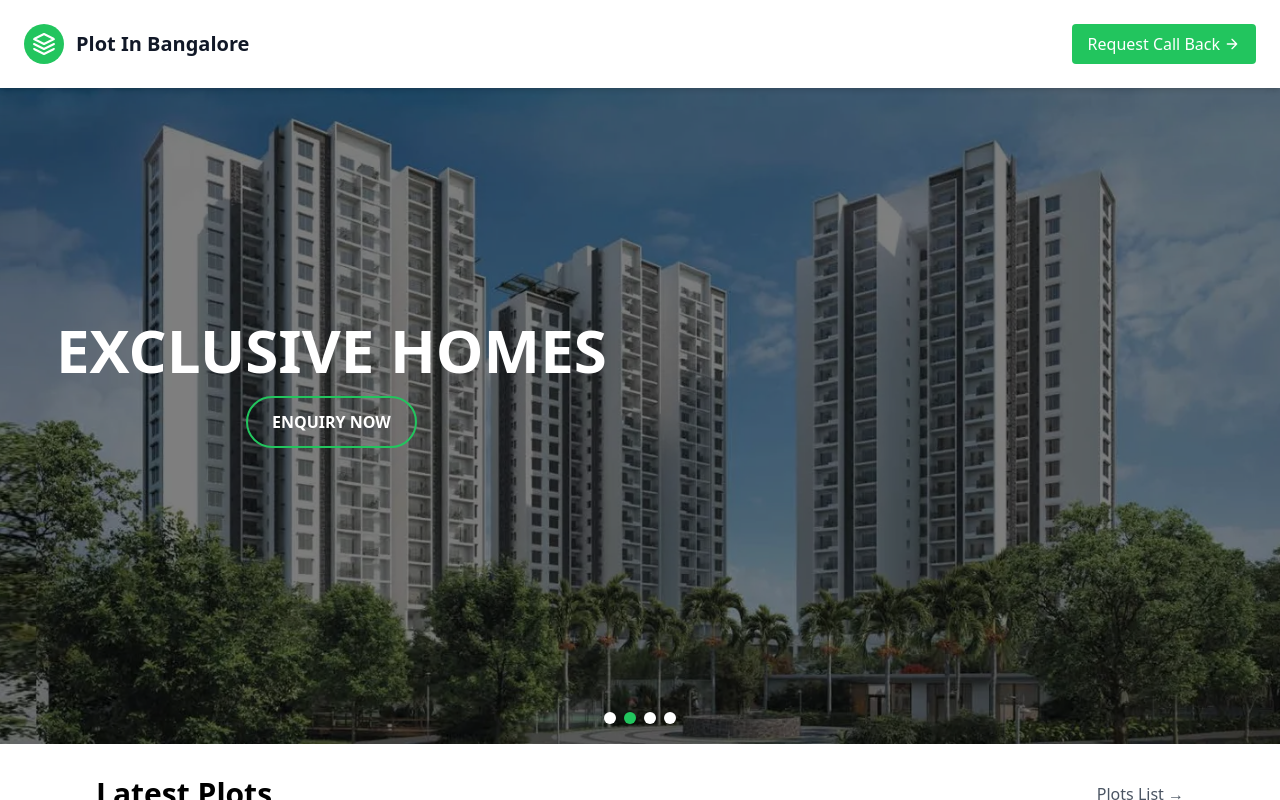
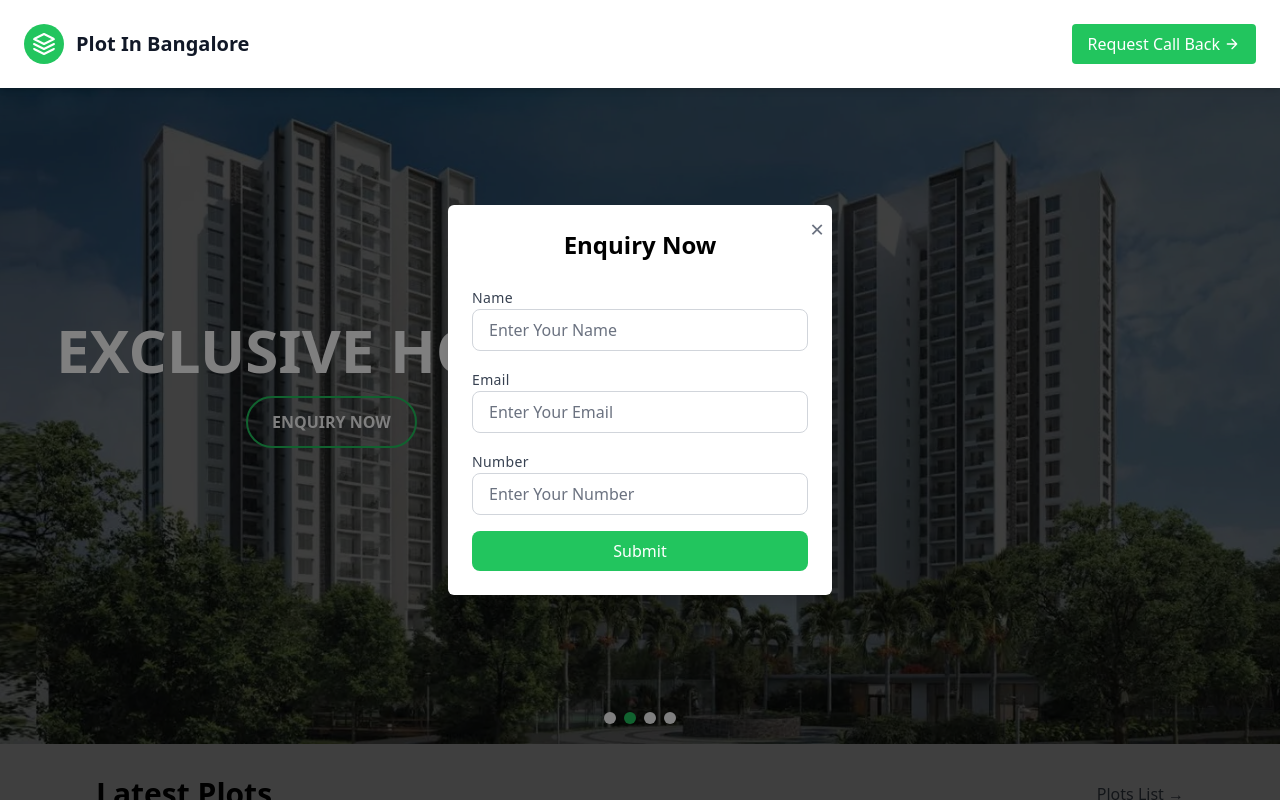
Before and after one commit to chandanmarkanthony/Plotsinbanglore, a React (Create React App) app: page / in a window 1280 px wide. Both pictures are taken after a click on the button "Request Call Back". Shown: the top 800 px of the page. Built offline with nearby package versions, Linux system fonts and the light colour scheme; no server answers.

Commit message:
banner modal

```diff
--- a/src/App.js
+++ b/src/App.js
@@ -8,13 +8,14 @@ import PropertyDetails from './PropertyPages/PropertyDetails';
 
 function App() {
   const  [propertyId,setPropertyId]=useState("")
+  const [isModalOpen, setIsModalOpen] = useState(false);
   return (
     <Router>
 
       <Routes>
         <Route path="/" element={
-          <> <Navbar />
-            <BannerMain />
+          <> <Navbar isModalOpen= {isModalOpen} setIsModalOpen={setIsModalOpen} />
+            <BannerMain isModalOpen= {isModalOpen} setIsModalOpen={setIsModalOpen}/>
             <Plotslist setPropertyId={setPropertyId} />
             <Footer />
           </>
--- a/src/BannerMain.jsx
+++ b/src/BannerMain.jsx
@@ -4,13 +4,13 @@ import banner2 from './Assets/Images/Godrej-Ananda-main-banner.webp';
 import banner3 from './Assets/Images/Godrej-Celeste-Banner.webp';
 import banner4 from './Assets/Images/Godrej-main-banner.webp';
 import Model from "../src/enquirymodel"
-function BannerMain() {
+function BannerMain({isModalOpen, setIsModalOpen}) {
   const [currentIndex, setCurrentIndex] = useState(0);
   const [fade, setFade] = useState(true);
 
   const images = [banner1, banner2, banner3, banner4];
   const titles = ["SHRIRAM PROPERTIES", "EXCLUSIVE HOMES", "LUXURY LIVING", "EXCLUSIVE HOMES"];
-  const [isModalOpen, setIsModalOpen] = useState(false);
+
 
   useEffect(() => {
     const interval = setInterval(() => {
--- a/src/Navbar.jsx
+++ b/src/Navbar.jsx
@@ -1,6 +1,8 @@
 import React, { useState } from 'react';
+import Model from "./enquirymodel";
 
-function Navbar() {
+function Navbar({isModalOpen, setIsModalOpen}) {
+
 
 
     return (
@@ -17,7 +19,8 @@ function Navbar() {
 
                     </div>
                     <span className='md:mr-auto'></span>
-                    <button className="hidden md:flex w-full md:w-auto bg-green-500 text-white border-0 py-2 px-4 focus:outline-none hover:bg-green-600 rounded mt-4 md:mt-0  items-center justify-center">
+                    <button className="hidden md:flex w-full md:w-auto bg-green-500 text-white border-0 py-2 px-4 focus:outline-none hover:bg-green-600 rounded mt-4 md:mt-0  items-center justify-center"
+                    onClick={() => setIsModalOpen(true)}>
                         Request Call Back
                         <svg fill="none" stroke="currentColor" strokeLinecap="round" strokeLinejoin="round" strokeWidth="2" className="w-4 h-4 ml-1" viewBox="0 0 24 24">
                             <path d="M5 12h14M12 5l7 7-7 7"></path>
@@ -25,6 +28,10 @@ function Navbar() {
                     </button>
                 </div>
             </header>
+            <Model
+            isOpen={isModalOpen}
+            onClose={() => setIsModalOpen(false)}
+            onSubmit={() => setIsModalOpen(false)} />
         </div>
     );
 }
--- a/src/enquirymodel.js
+++ b/src/enquirymodel.js
@@ -8,7 +8,6 @@ const Modal = ({ isOpen, onClose, onSubmit }) => {
     name: '',
     email: '',
     phone: '',
-
   });
 
   const handleChange = (e) => {
@@ -19,79 +18,81 @@ const Modal = ({ isOpen, onClose, onSubmit }) => {
   const handleSubmit = async (e) => {
     e.preventDefault();
     try {
-       await axios.post('https://leadapi.homebble.in/formdataRoute/sendMailPlots', formData);
-
+      await axios.post('https://leadapi.homebble.in/formdataRoute/sendMailPlots', formData);
 
       Swal.fire({
         icon: 'success',
         title: 'Success',
-        text:'Enquiry submitted successfully!'});
-        setFormData({ name: '',
-          email: '',
-          phone: '',})
+        text: 'Enquiry submitted successfully!',
+      });
+      setFormData({ name: '', email: '', phone: '' });
       onSubmit();
     } catch (error) {
       console.error('Error submitting form:', error);
       Swal.fire({
         icon: 'error',
-        title: 'error',
-        text:"Failed to submit enquiry. Please try again."});
+        title: 'Error',
+        text: 'Failed to submit enquiry. Please try again.',
+      });
+    }
+  };
+
+  const handleOverlayClick = (e) => {
+    // Close the modal if the user clicks outside the modal content
+    if (e.target === e.currentTarget) {
+      onClose();
     }
   };
 
   return (
     isOpen ? (
-      <div className="absolute inset-0 bg-black bg-opacity-50 flex items-center justify-center">
-        <div className="bg-white p-6 rounded-lg shadow-lg w-full max-w-md">
-          <button onClick={onClose} className="absolute top-2 right-2 text-gray-500">
+      <div className="fixed inset-0 bg-black bg-opacity-50 flex items-center justify-center px-2" onClick={handleOverlayClick}>
+        <div className="bg-white p-6 rounded-md shadow-lg w-full max-w-[24rem] relative">
+          <button onClick={onClose} className="absolute top-2 right-2 text-gray-500 text-2xl">
             &times;
           </button>
-          <h2 className="text-xl font-bold mb-4">Enquiry Form</h2>
+          <h2 className="text-2xl font-semibold text-center mb-6">Enquiry Now</h2>
           <form onSubmit={handleSubmit}>
             <div className="mb-4">
-              <label className="block text-gray-700">Name</label>
+              <label className="text-sm font-medium text-gray-700 tracking-wide" htmlFor="name">Name</label>
               <input
                 type="text"
                 name="name"
                 value={formData.name}
                 onChange={handleChange}
-                className="w-full border px-3 py-2 rounded"
+                className="w-full border border-gray-300 px-4 py-2 rounded-lg placeholder-gray-500 text-gray-700"
+                placeholder="Enter Your Name"
                 required
               />
             </div>
             <div className="mb-4">
-              <label className="block text-gray-700">Email</label>
+              <label className="text-sm font-medium text-gray-700 tracking-wide" htmlFor="email">Email</label>
               <input
                 type="email"
                 name="email"
                 value={formData.email}
                 onChange={handleChange}
-                className="w-full border px-3 py-2 rounded"
+                className="w-full border border-gray-300 px-4 py-2 rounded-lg placeholder-gray-500 text-gray-700"
+                placeholder="Enter Your Email"
                 required
               />
             </div>
             <div className="mb-4">
-              <label className="block text-gray-700">Phone Number</label>
+              <label className="text-sm font-medium text-gray-700 tracking-wide" htmlFor="number">Number</label>
               <input
                 type="tel"
                 name="phone"
                 value={formData.phone}
                 onChange={handleChange}
-                className="w-full border px-3 py-2 rounded"
+                className="w-full border border-gray-300 px-4 py-2 rounded-lg placeholder-gray-500 text-gray-700"
+                placeholder="Enter Your Number"
                 required
               />
             </div>
-
-            <div className="flex justify-end gap-3">
-            <button
-                type="submit"
-                className="bg-red-500 text-white px-4 py-2  rounded hover:bg-red-600" onClick={onSubmit}
-              >
-                close
-              </button>
+            <div className="flex justify-center">
               <button
                 type="submit"
-                className="bg-green-500 text-white px-4 py-2 rounded hover:bg-green-600"
+                className="bg-green-500 w-full text-white px-4 py-2 rounded-lg hover:bg-green-600 transition-colors"
               >
                 Submit
               </button>
@@ -102,4 +103,5 @@ const Modal = ({ isOpen, onClose, onSubmit }) => {
     ) : null
   );
 };
+
 export default Modal;
```
